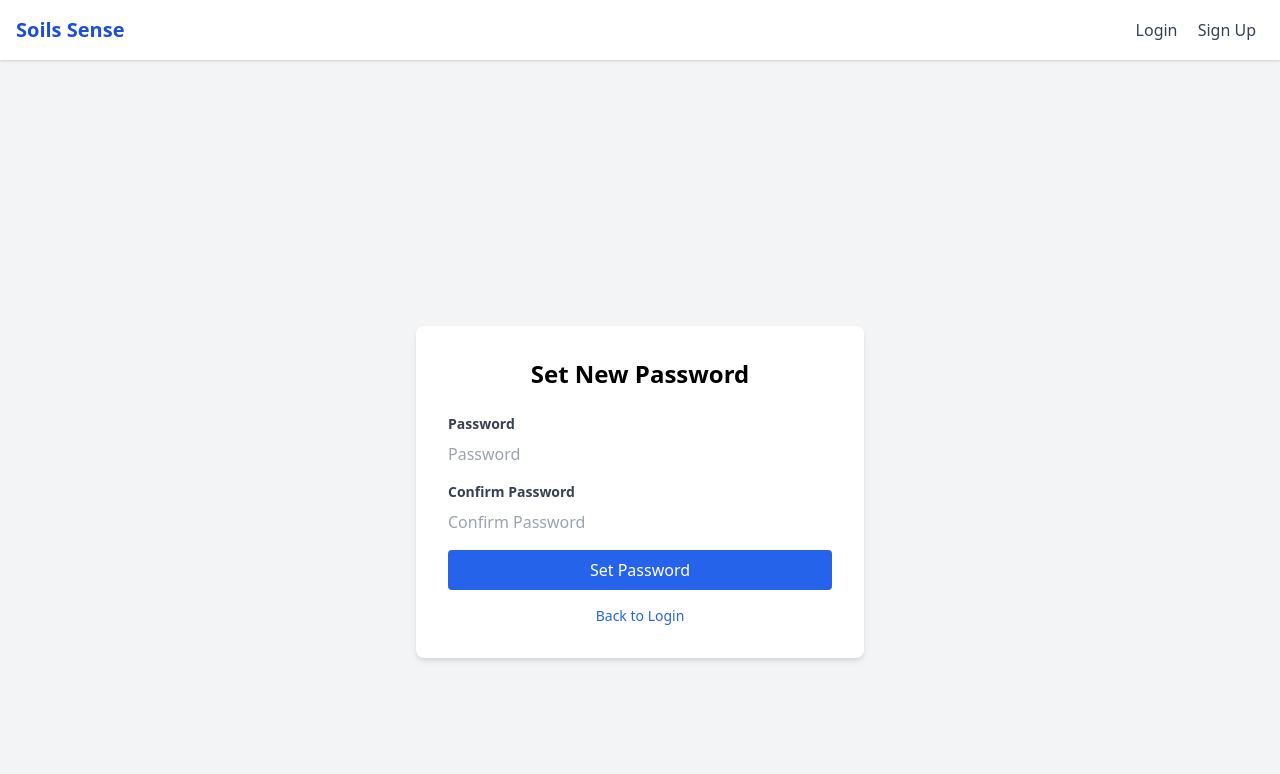
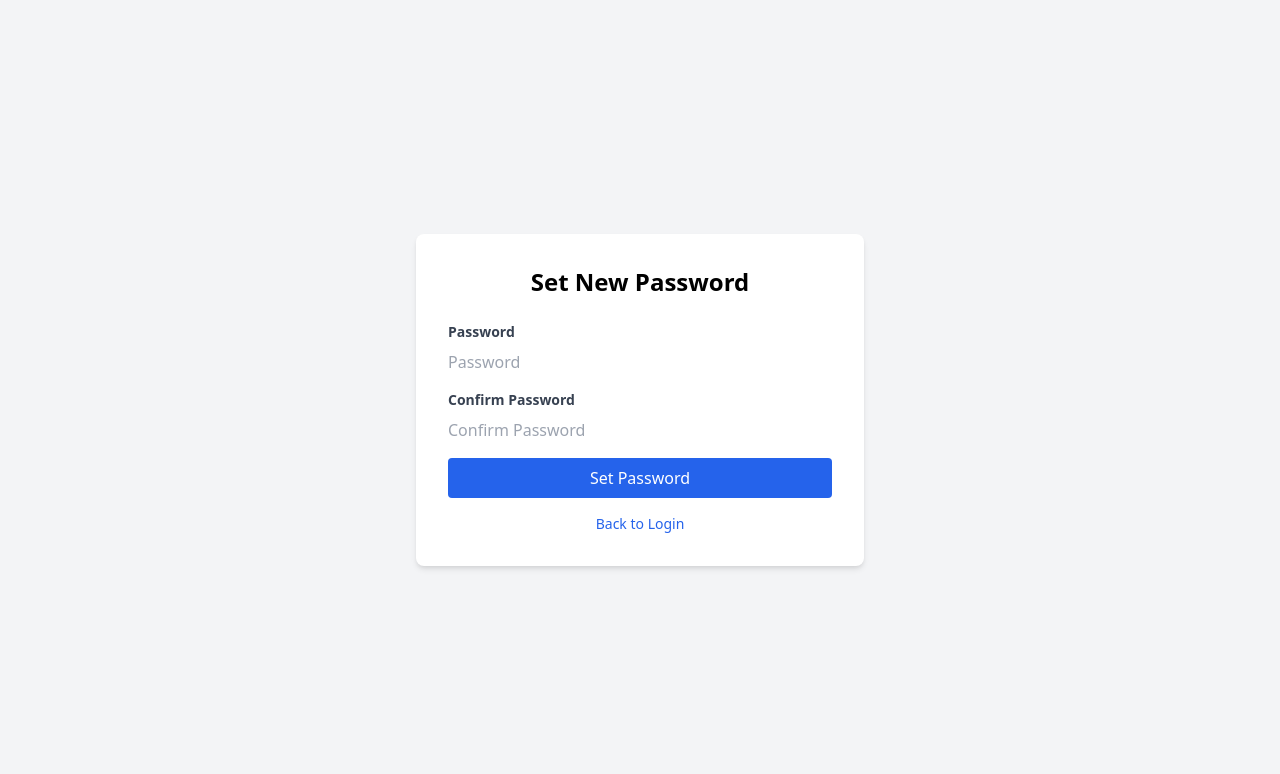
Before and after one commit to frankogenrwoth/soils-sense, a Django app: page /authentication/reset/1/1/ in a window 1280 px wide. Shown: the top 774 px of the page. After the commit the page ends 569 px from the top, so only its background shows below. Run offline with Django 5.2, Linux system fonts and the light colour scheme.

Commit message:
remove the navbar on the home page"

```diff
--- a/authentication/templates/authentication/base.html
+++ b/authentication/templates/authentication/base.html
@@ -8,15 +8,7 @@
     <link href="https://cdn.jsdelivr.net/npm/tailwindcss@2.2.19/dist/tailwind.min.css" rel="stylesheet">
 </head>
 <body class="bg-gray-100 min-h-screen">
-    <nav class="bg-white shadow mb-8">
-        <div class="container mx-auto px-4 py-4 flex justify-between items-center">
-            <a href="/" class="text-xl font-bold text-blue-700">Soils Sense</a>
-            <div>
-                <a href="{% url 'authentication:login' %}" class="text-gray-700 hover:text-blue-700 mx-2">Login</a>
-                <a href="{% url 'authentication:signup' %}" class="text-gray-700 hover:text-blue-700 mx-2">Sign Up</a>
-            </div>
-        </div>
-    </nav>
+
     <main>
         {% block content %}{% endblock %}
     </main>
```
